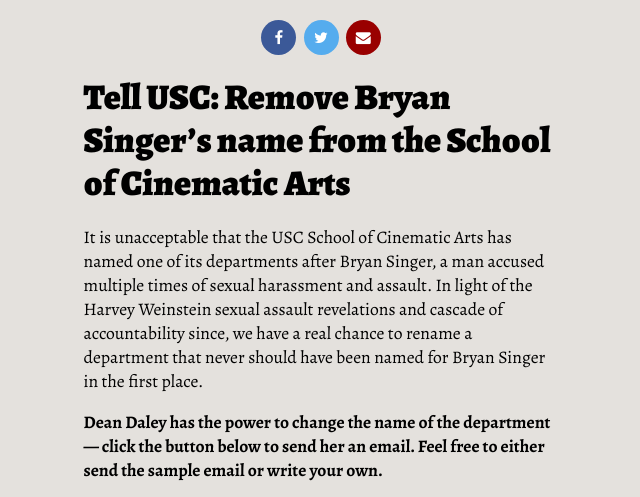
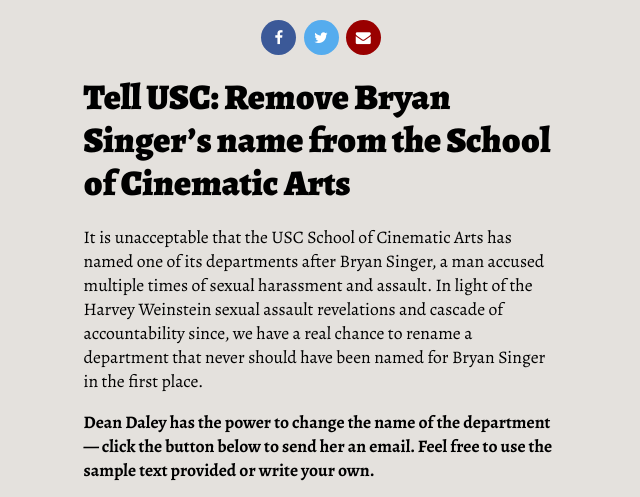
Before and after one commit to DigitalCharlie/deardeandaley, a plain HTML site: page index.html in a window 1280 px wide. Shown: the top 497 px of the page, without its empty margins (319-959 px from the left). Drawn offline with nearby package versions, Linux system fonts and the light colour scheme; a web font is replaced by a local one.

Commit message:
minor text

```diff
--- a/index.html
+++ b/index.html
@@ -46,7 +46,7 @@
         </p>
 
         <p style="font-weight:bold;">
-            Dean Daley has the power to change the name of the department — click the button below to send her an email. Feel free to either send the sample email or write your own.
+            Dean Daley has the power to change the name of the department — click the button below to send her an email. Feel free to use the sample text provided or write your own.
         </p>
 
         <a id="emailthedean" class="button emailthedean" target="_blank" href="#">Email Dean Daley</a>
```
